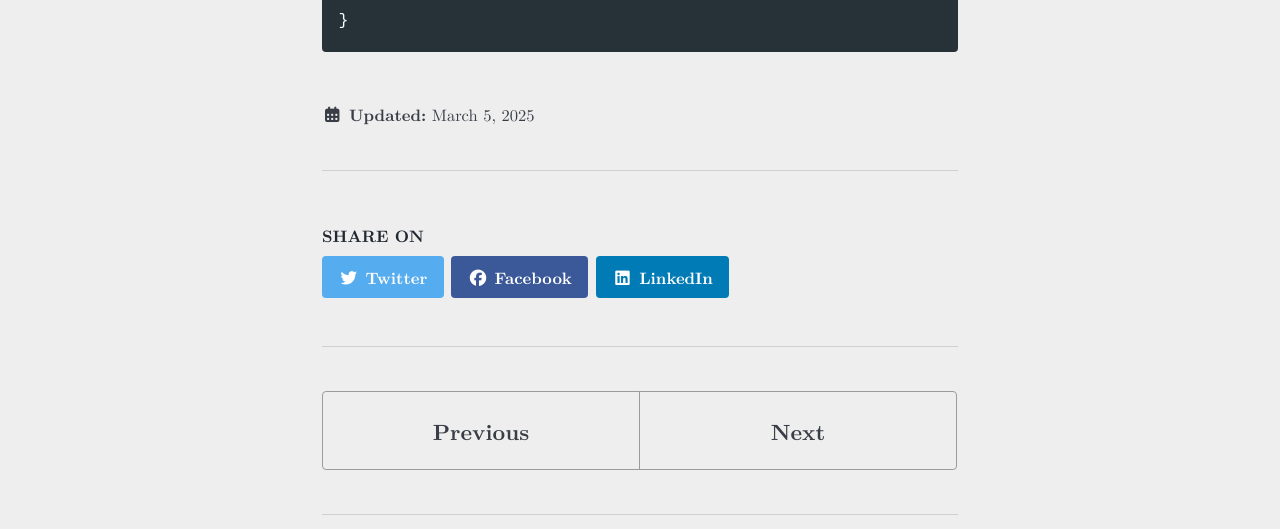
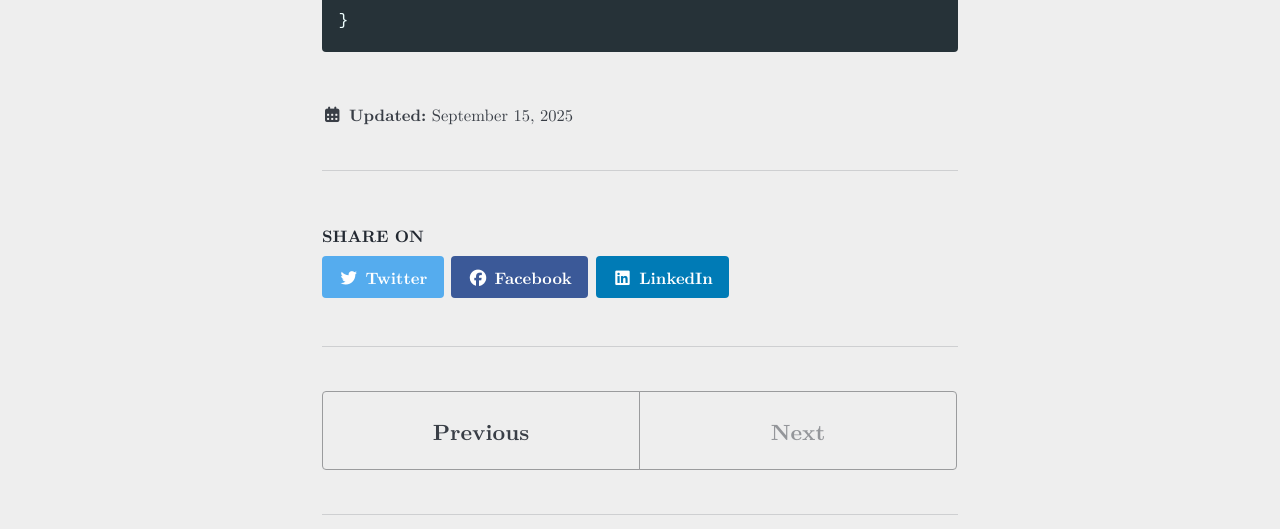
Before and after one commit to HFooladi/HFooladi.github.io, a Jekyll site: the page built from _publications/2025-09-15-ood-evaluation.md, in a window 1280 px wide and 900 px high, scrolled down 1731 px. Shown: the part 158-687 px from the top of the window. Built offline with Jekyll 4.4.1, drawn with Linux system fonts in a browser that asks for light colours; cached includes are drawn as plain includes; comment, search, counter and statistics services are not loaded.

```diff
--- a/_publications/2025-09-15-ood-evaluation.md
+++ b/_publications/2025-09-15-ood-evaluation.md
@@ -3,7 +3,7 @@ title: "Evaluating Machine Learning Models for Molecular Property Prediction: Pe
 collection: publications
 permalink: /publications/2025-09-15-ood-evaluation
 excerpt: 'Today, machine learning models are employed extensively to predict the physicochemical and biological properties of molecules. Their performance is typically evaluated on in-distribution (ID) data, i.e., data originating from the same distribution as the training data. However, the real-world applications of such models often involve molecules that are more distant from the training data, necessitating the assessment of their performance on out-of-distribution (OOD) data. '
-date: 2025-03-05
+date: 2025-09-15
 venue: 'Journal of Chemical Information and Modeling'
 paperurl: 'https://doi.org/10.1021/acs.jcim.5c00475'
 citation: 'Fooladi, Hosein, et al. "Evaluating Machine Learning Models for Molecular Property Prediction: Performance and Robustness on Out-of-Distribution Data." Journal of Chemical Information and Modeling 65.19 (2025): 9871-9891.'
```
Also changed, not shown: _publications/2023-12-01-botcp.md (line endings or trailing spaces).
